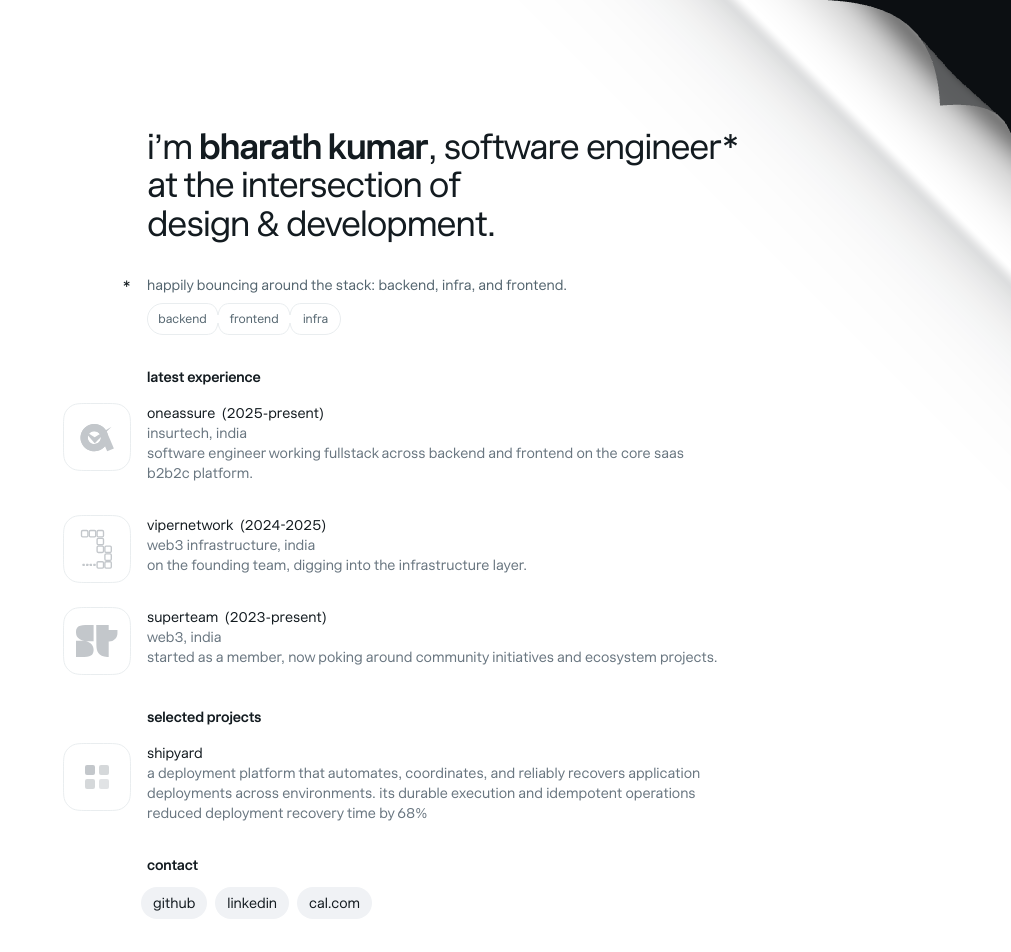
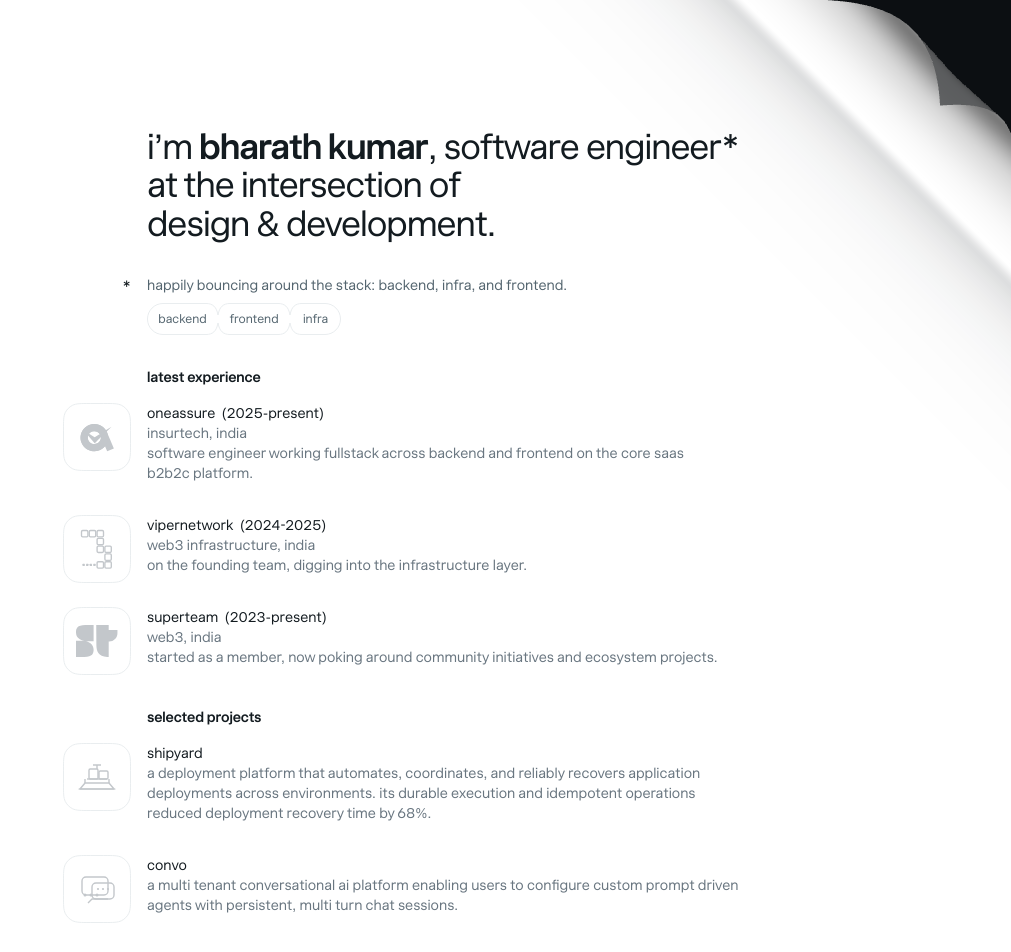
Before and after one commit to bharathkumaarr/v3, a Next.js app: page / in a window 1280 px wide. Shown: the top 952 px of the page, without its empty margins (269-1280 px from the left). Built offline with nearby package versions, Linux system fonts and the light colour scheme.

Commit message:
added more project and reconfigured some prev icons

```diff
--- a/src/content/site.ts
+++ b/src/content/site.ts
@@ -94,8 +94,13 @@
   {
     title: "shipyard",
     description:
-      "a deployment platform that automates, coordinates, and reliably recovers application deployments across environments. Its durable execution and idempotent operations reduced deployment recovery time by 68%",
-    href: "",
-    icon: "/icons/project-3.svg",
+      "a deployment platform that automates, coordinates, and reliably recovers application deployments across environments. its durable execution and idempotent operations reduced deployment recovery time by 68%.",
+    icon: "/icons/shipyard.svg",
+  },
+  {
+    title: "convo",
+    description:
+      "a multi tenant conversational ai platform enabling users to configure custom prompt driven agents with persistent, multi turn chat sessions.",
+    icon: "/icons/convo.svg",
   },
 ];
```
Also changed, not shown: public/icons/convo.svg (added), public/icons/shipyard.svg (added).
